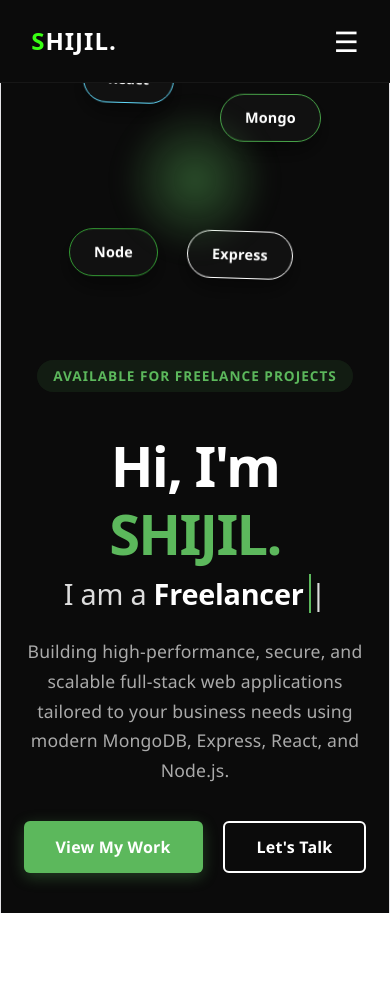
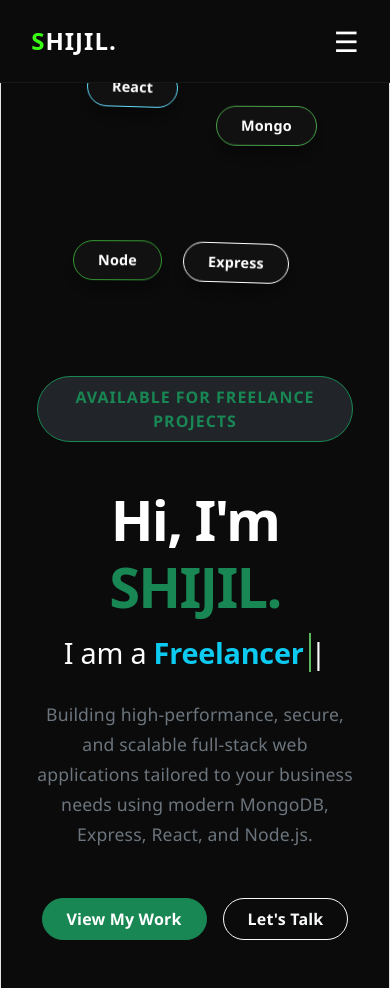
Before and after one commit to shijil950/portfolio-react, a React (Vite) app: page / in a window 390 px wide. Before the commit the page ends 913 px from the top, so only its background shows below. Built offline with nearby package versions, Linux system fonts and the light colour scheme.

Commit message:
Fixed mobile responsive issues using Bootstrap

```diff
--- a/src/Home.jsx
+++ b/src/Home.jsx
@@ -37,38 +37,63 @@ function Home() {
   }, [currentText, isDeleting, currentWordIndex]);
 
   return (
-    <section className="home-hero">
-      <div className="hero-container">
+    // container-fluid, py-5 ഉപയോഗിച്ച് മൊബൈലിൽ ആവശ്യത്തിന് സ്പേസ് നൽകി
+    <section className="home-hero container-fluid py-5 min-vh-100 d-flex align-items-center">
 
-        {/* ഇടത് വശത്തെ കണ്ടെന്റ് */}
-        <div className="hero-content">
-          <span className="welcome-tag">Available for Freelance Projects</span>
-          <h1 className="hero-title">
-            Hi, I'm <span className="highlight">SHIJIL.</span>
+      {/* Bootstrap Grid System (row-cols-1 ലാപ്ടോപ്പിൽ സൈഡ് ബൈ സൈഡ് ആയും
+        മൊബൈലിൽ ഒന്നിന് താഴെ ഒന്നായും മാറ്റും)
+      */}
+      <div className="row align-items-center justify-content-center w-100 m-0 px-md-5">
+
+        {/* 1. ഇടത് വശത്തെ കണ്ടെന്റ് (മൊബൈലിൽ ഇത് ആദ്യം വരും) */}
+        {/* col-12 (മൊബൈലിൽ ഫുൾ വിഡ്ത്), col-lg-7 (ലാപ്ടോപ്പിൽ 7 കോളം വിഡ്ത്) */}
+        <div className="col-12 col-lg-7 text-center text-lg-start order-2 order-lg-1 px-3">
+
+          <span className="welcome-tag d-inline-block bg-dark text-success border border-success rounded-pill px-3 py-2 mb-4 fs-6 fw-bold">
+            Available for Freelance Projects
+          </span>
+
+          {/* display-4, display-md-2 ഫോൺ സ്ക്രീനുകളിൽ ഫോണ്ട് സൈസ് തനിയെ കുറയ്ക്കും */}
+          <h1 className="hero-title display-4 display-md-2 fw-bold text-white mb-3">
+            Hi, I'm <span className="highlight text-success">SHIJIL.</span>
           </h1>
-          <h2 className="hero-typing">
-            I am a <span className="typewriter">{currentText}</span>
+
+          <h2 className="hero-typing h3 text-white mb-4">
+            I am a <span className="typewriter text-info">{currentText}</span>
             <span className="cursor">|</span>
           </h2>
-          <p className="hero-description">
+
+          {/* mx-auto mx-lg-0 മൊബൈലിൽ സെന്റർ ചെയ്യാനും ലാപ്ടോപ്പിൽ ലെഫ്റ്റ് അലൈൻ ചെയ്യാനും */}
+          <p className="hero-description text-secondary mb-5 mx-auto mx-lg-0" style={{ maxWidth: '600px', fontSize: '1.1rem', lineHeight: '1.7' }}>
             Building high-performance, secure, and scalable full-stack web applications
             tailored to your business needs using modern MongoDB, Express, React, and Node.js.
           </p>
 
-          <div className="hero-buttons">
-            <a href="/portfolio" className="btn-primary">View My Work</a>
-            <a href="/contact" className="btn-secondary">Let's Talk</a>
+          {/* ബട്ടണുകൾ മൊബൈലിൽ സെന്ററിലും വലിയ സ്ക്രീനിൽ ഇടതുവശത്തും വരാൻ */}
+          <div className="hero-buttons d-flex flex-wrap justify-content-center justify-content-lg-start gap-3">
+            <a href="/portfolio" className="btn btn-success rounded-pill px-4 py-2 fw-semibold text-white">View My Work</a>
+            <a href="/contact" className="btn btn-outline-light rounded-pill px-4 py-2 fw-semibold">Let's Talk</a>
           </div>
+
         </div>
 
-        {/* വലത് വശത്തെ ഗ്രാഫിക്സ് (ഫോട്ടോയ്ക്ക് പകരം മോഡേൺ കോഡിംഗ് വിഷ്വൽ) */}
-        <div className="hero-visual">
-          <div className="tech-sphere">
-            <div className="circle react-circle">React</div>
-            <div className="circle node-circle">Node</div>
-            <div className="circle mongo-circle">Mongo</div>
-            <div className="circle express-circle">Express</div>
-            <div className="center-glow"></div>
+        {/* 2. വലത് വശത്തെ ഗ്രാഫിക്സ് (ബട്ടണുകൾ) */}
+        {/* col-12 (മൊബൈലിൽ ഫുൾ വിഡ്ത്), col-lg-5 (ലാപ്ടോപ്പിൽ 5 കോളം വിഡ്ത്) */}
+        {/* order-1 ഉള്ളതുകൊണ്ട് മൊബൈലിൽ ഇത് മുകളിലും ലാപ്ടോപ്പിൽ സൈഡിലും വരും */}
+        <div className="col-12 col-lg-5 text-center order-1 order-lg-2 mb-5 mb-lg-0">
+          <div className="hero-visual d-flex justify-content-center align-items-center">
+
+            {/* മൊബൈലിൽ സ്ഥലം തികയാതെ വരുമ്പോൾ ബട്ടണുകൾ ഓവർലാപ്പ് ചെയ്യാതെ
+              താഴേക്ക് ഒതുങ്ങാൻ d-flex flex-wrap ഉപയോഗിച്ചു
+            */}
+            <div className="tech-sphere d-flex flex-wrap justify-content-center gap-3 p-3 position-relative" style={{ maxWidth: '400px' }}>
+              <div className="circle react-circle btn btn-outline-info rounded-pill px-4 py-2 m-1 text-white fw-semibold">React</div>
+              <div className="circle node-circle btn btn-outline-success rounded-pill px-4 py-2 m-1 text-white fw-semibold">Node</div>
+              <div className="circle mongo-circle btn btn-outline-success rounded-pill px-4 py-2 m-1 text-white fw-semibold">Mongo</div>
+              <div className="circle express-circle btn btn-outline-light rounded-pill px-4 py-2 m-1 text-white fw-semibold">Express</div>
+              <div className="center-glow position-absolute top-50 start-50 translate-middle" style={{ width: '100px', height: '100px', background: 'radial-gradient(circle, rgba(40,167,69,0.3) 0%, transparent 70%)', zIndex: -1 }}></div>
+            </div>
+
           </div>
         </div>
 
```
Also changed, not shown: src/main.jsx (+6 -5 lines).
